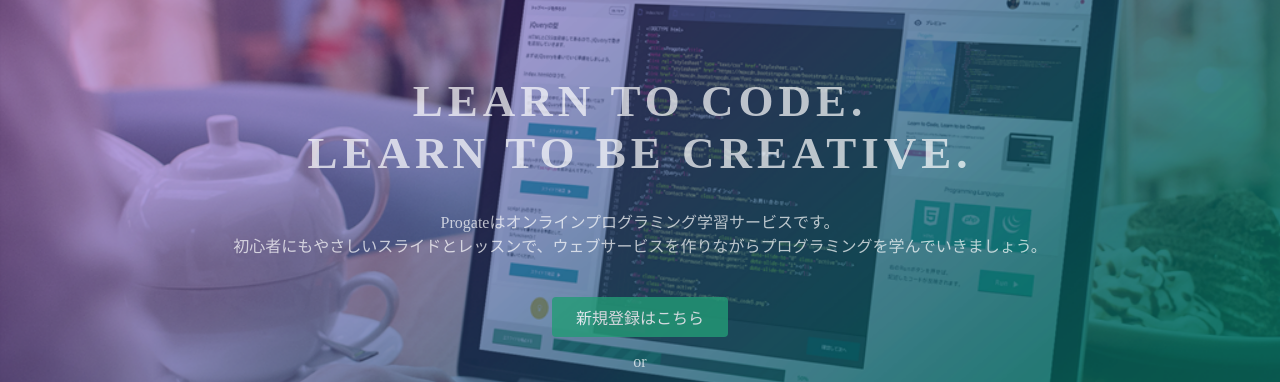
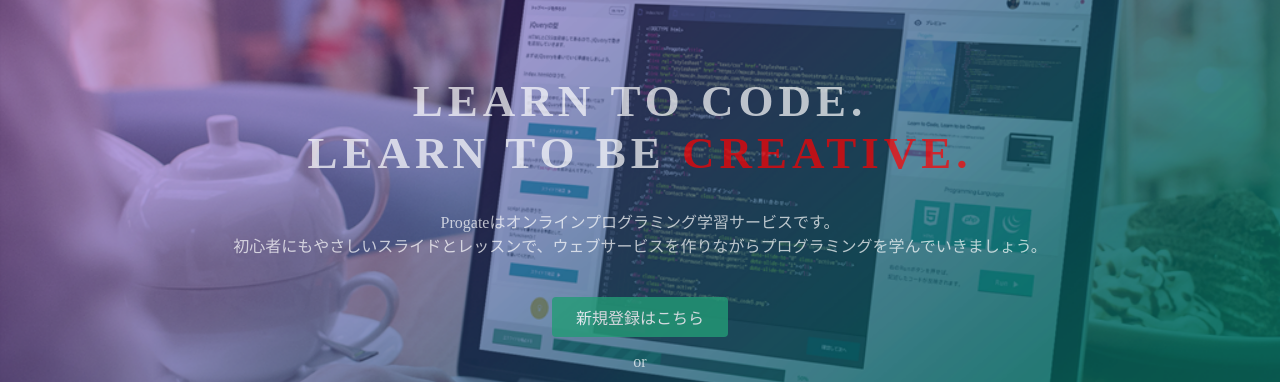
Before and after one commit to johaccountjp/johaccountjp.github.io, a plain HTML site: page index.html in a window 1280 px wide. Shown: the part 135-517 px from the top of the page. Drawn offline with Linux system fonts and the light colour scheme.

Commit message:
Update stylesheet.css

```diff
--- a/stylesheet.css
+++ b/stylesheet.css
@@ -30,7 +30,9 @@ a {
   font-size: 45px;
   letter-spacing: 5px;
 }
-
+.cre {
+  color: red;
+}
 .top-wrapper p {
   opacity: 0.7;
   font-size: 16px;
```
